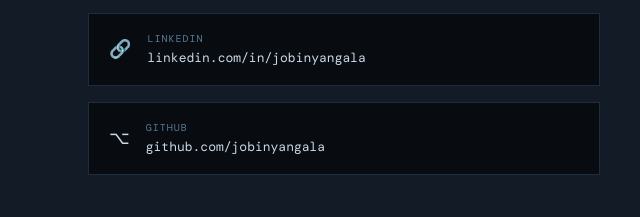
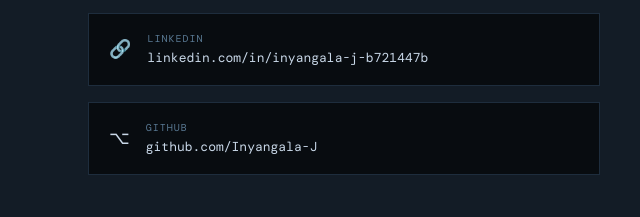
Before and after one commit to Inyangala-J/portfolio, a plain HTML site: page index.html in a window 1280 px wide. Shown: the part 7244-7461 px from the top of the page, 0-640 px from the left. Drawn offline with nearby package versions, Linux system fonts and the light colour scheme; a web font is replaced by a local one.

Commit message:
Update LinkedIn and GitHub profile links

```diff
--- a/index.html
+++ b/index.html
@@ -1320,14 +1320,14 @@
           <span class="contact-link-icon">🔗</span>
           <div>
             <div class="contact-link-label">LinkedIn</div>
-            <div class="contact-link-text">linkedin.com/in/jobinyangala</div>
+            <div class="contact-link-text">linkedin.com/in/inyangala-j-b721447b</div>
           </div>
         </a>
         <a href="https://github.com/jobinyangala" target="_blank" class="contact-link">
           <span class="contact-link-icon">⌥</span>
           <div>
             <div class="contact-link-label">GitHub</div>
-            <div class="contact-link-text">github.com/jobinyangala</div>
+            <div class="contact-link-text">github.com/Inyangala-J</div>
           </div>
         </a>
       </div>
```
